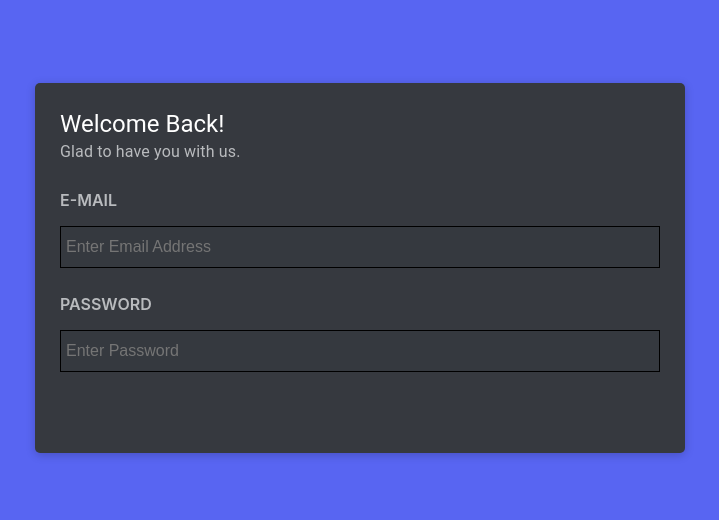
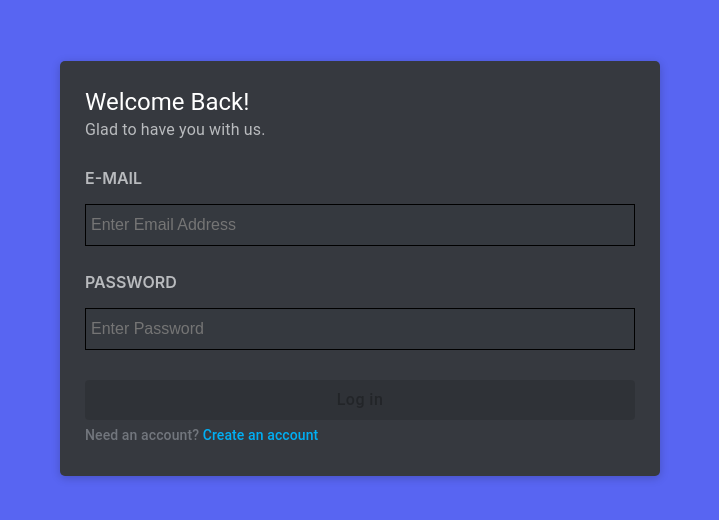
Before and after one commit to ShivamPatel-24/discord-ui, a React (Create React App) app: page /login in a window 1280 px wide. Shown: the part 132-652 px from the top of the page, without its empty margins (280-999 px from the left). Built offline with nearby package versions, Linux system fonts and the light colour scheme.

Commit message:
add validation to enable submit button

```diff
--- a/src/authPages/LoginPage/LoginPage.js
+++ b/src/authPages/LoginPage/LoginPage.js
@@ -1,11 +1,23 @@
-import React, { useState } from "react";
+import React, { useState, useEffect } from "react";
 import AuthBox from "../../shared/components/AuthBox";
+import { validateLoginForm } from "../../shared/utils/validators";
+import LoginPageFooter from "./LoginPageFooter";
 import LoginPageHeader from "./LoginPageHeader";
 import LoginPageInputs from "./LoginPageInputs";
 
 const LoginPage = () => {
     const [email, setEmail] = useState("");
     const [password, setPassword] = useState("");
+
+    const [isFormValid, setIsFormValid] = useState(false);
+
+    useEffect(() => {
+        setIsFormValid(validateLoginForm({ email, password }));
+    }, [email, password, setIsFormValid]);
+
+    const handleLogin = () => {
+        console.log("login");
+    };
 
     return (
         <AuthBox type="login">
@@ -16,6 +28,10 @@ const LoginPage = () => {
                 password={password}
                 setPassword={setPassword}
             />
+            <LoginPageFooter
+                isFormValid={isFormValid}
+                handleLogin={handleLogin}
+            />
         </AuthBox>
     );
 };
--- /dev/null
+++ b/src/authPages/LoginPage/LoginPageFooter.js
@@ -0,0 +1,49 @@
+import React from "react";
+import CustomPrimaryButton from "../../shared/components/CustomPrimaryButton";
+import RedirectInfo from "../../shared/components/RedirectInfo";
+import { useNavigate } from "react-router-dom";
+import { Tooltip } from "@mui/material";
+
+const getInvalidFormMessage = () => {
+    return "Enter correct e-mail and password.";
+};
+
+const getValidFormMessage = () => {
+    return "Enter correct e-mail and password.";
+};
+
+const LoginPageFooter = ({ handleLogin, isFormValid }) => {
+    const navigate = useNavigate();
+    const handleClick = () => {
+        navigate("/register");
+    };
+
+    return (
+        <>
+            <Tooltip
+                title={
+                    !isFormValid
+                        ? getValidFormMessage()
+                        : getInvalidFormMessage()
+                }
+            >
+                <div>
+                    <CustomPrimaryButton
+                        label="Log in"
+                        additionalStyle={{ marginTop: "30px" }}
+                        disabled={!isFormValid}
+                        onClick={handleLogin}
+                    />
+                </div>
+            </Tooltip>
+            <RedirectInfo
+                text="Need an account? "
+                redirectText="Create an account"
+                additionalStyle={{ marginTop: "5px" }}
+                redirectHandler={handleClick}
+            />
+        </>
+    );
+};
+
+export default LoginPageFooter;
--- a/src/shared/components/AuthBox.js
+++ b/src/shared/components/AuthBox.js
@@ -16,8 +16,8 @@ const AuthBox = (props) => {
         <BoxWrapper>
             <Box
                 sx={{
-                    height: props.type === "login" ? 320 : 420,
-                    width: 600,
+                    height: props.type === "login" ? 365 : 420,
+                    width: 550,
                     backgroundColor: "#36393f",
                     borderRadius: "5px",
                     boxShadow: "0 2px 10px 0 rgb(0 0 0 / 20%)",
--- /dev/null
+++ b/src/shared/components/CustomPrimaryButton.js
@@ -0,0 +1,28 @@
+import React from "react";
+import Button from "@mui/material/Button";
+
+const CustomPrimaryButton = ({ label, additionalStyle, disabled, onClick }) => {
+    return (
+        <>
+            <Button
+                variant="contained"
+                sx={{
+                    bgColor: "#5865F2",
+                    color: "white",
+                    textTransform: "none",
+                    fontSize: "16px",
+                    fontWeight: "500",
+                    width: "100%",
+                    height: "40px",
+                }}
+                style={additionalStyle ? additionalStyle : {}}
+                onClick={onClick}
+                disabled={disabled}
+            >
+                {label}
+            </Button>
+        </>
+    );
+};
+
+export default CustomPrimaryButton;
--- /dev/null
+++ b/src/shared/components/RedirectInfo.js
@@ -0,0 +1,31 @@
+import React from "react";
+import { Typography } from "@mui/material";
+import { styled } from "@mui/system";
+
+const RedirectText = styled("span")({
+    color: "#00AFF4",
+    fontWeight: 500,
+    cursor: "pointer",
+});
+
+const RedirectInfo = ({
+    text,
+    redirectText,
+    additionalStyle,
+    redirectHandler,
+}) => {
+    return (
+        <Typography
+            sx={{ color: "#72767d" }}
+            style={additionalStyle ? additionalStyle : {}}
+            variant="subtitle2"
+        >
+            {text}
+            <RedirectText onClick={redirectHandler}>
+                {redirectText}
+            </RedirectText>
+        </Typography>
+    );
+};
+
+export default RedirectInfo;
--- /dev/null
+++ b/src/shared/utils/validators.js
@@ -0,0 +1,15 @@
+export const validateLoginForm = ({ email, password }) => {
+    const isMailValid = validateMail(email);
+    const isPasswordValid = validatePassword(password);
+
+    return isMailValid && isPasswordValid;
+};
+
+const validatePassword = (password) => {
+    return password.length > 5;
+};
+
+const validateMail = (mail) => {
+    const emailPattern = /^[a-zA-Z0-9._-]+@[a-zA-Z0-9.-]+\.[a-zA-Z]{2,4}$/;
+    return emailPattern.test(mail);
+};
```
